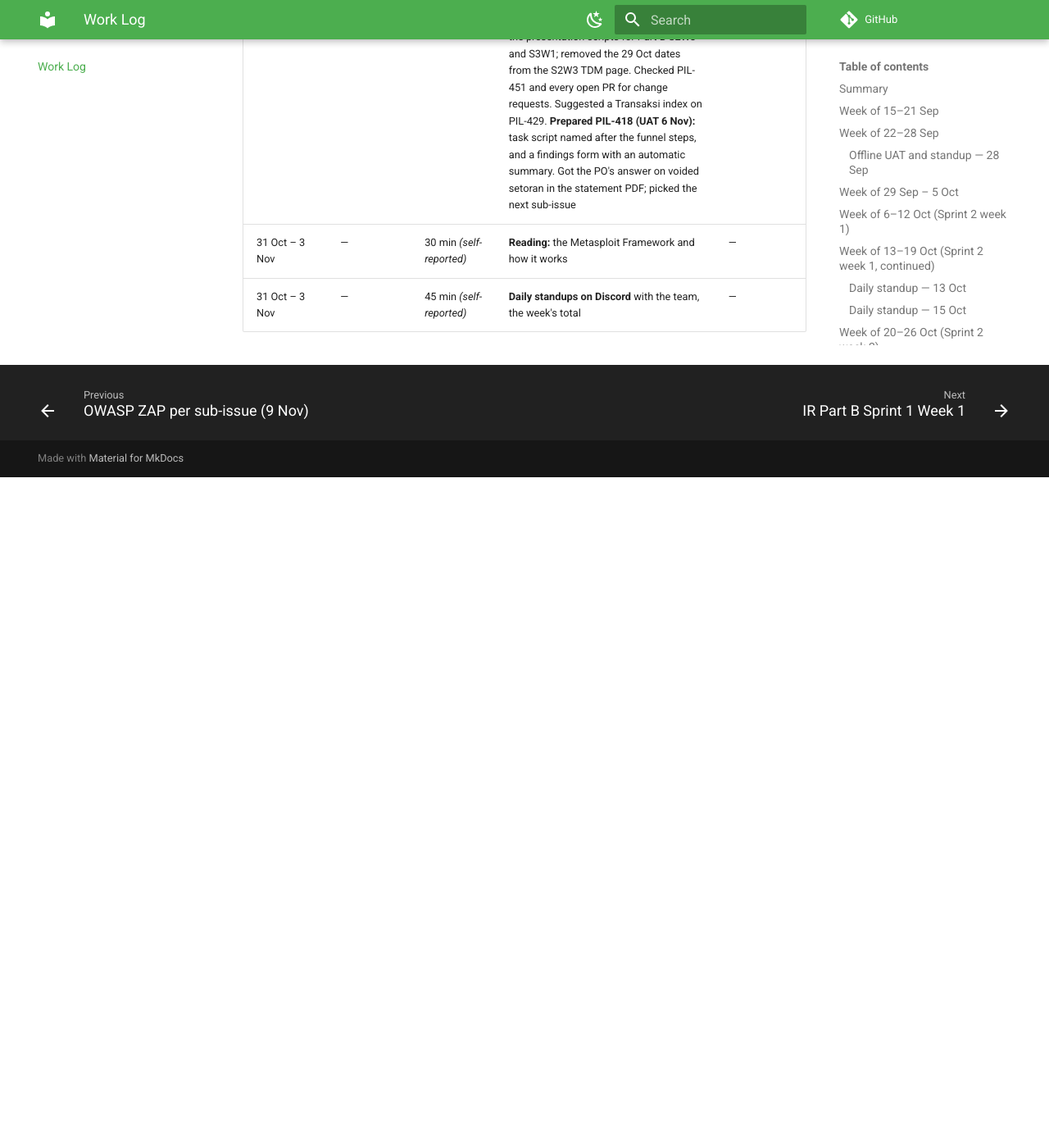
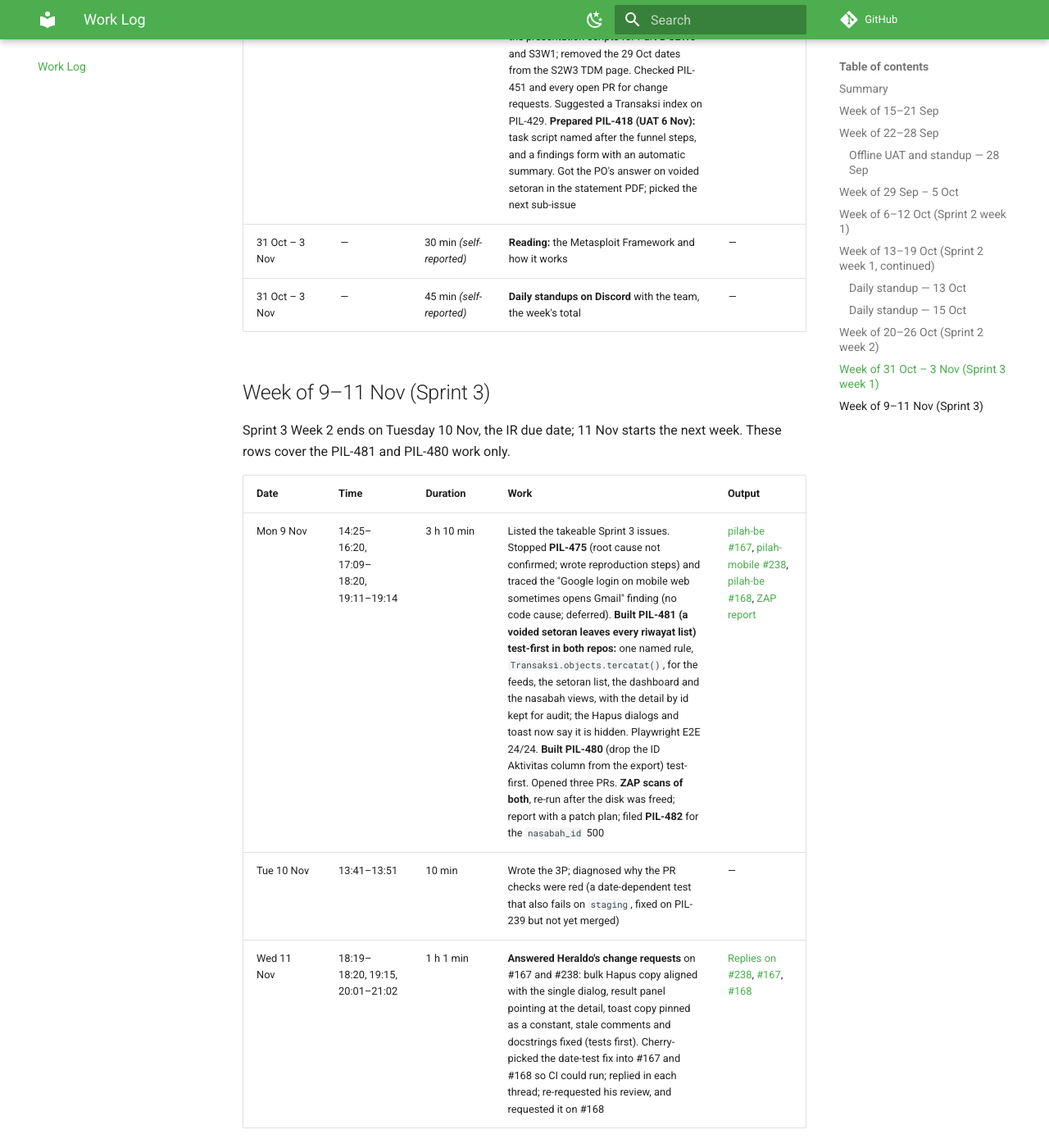
Before and after one commit to mvfi0/pilah-docs, an MkDocs documentation site: the page built from docs/logs/index.md, in a window 1280 px wide and 1400 px high, scrolled down 13129 px. Shown: the whole window at 82% size. Built offline with MkDocs 1.6.1 and Material for MkDocs 9.7.7, drawn with Linux system fonts in a browser that asks for light colours; comment, search, counter and statistics services are not loaded; before the commit the page ends 13711 px from its top, so only the background shows below that.

Commit message:
docs(log): log 9-11 Nov (PIL-481, PIL-480, review round); ZAP patch plan names PIL-482
Work log gets the week of 9-11 Nov. The ZAP report's patch plan row 1 now
points at PIL-482 instead of "needs a Linear issue".

OWASP: A09 Logging and Monitoring Failures (the log records what changed and
when), A04 Insecure Design (finding 1 now has an owner), A05 Security
Misconfiguration, A01 Broken Access Control, A08 Software and Data Integrity
Failures (void stays auditable) all appear in the linked report.

Co-Authored-By: Claude Sonnet 5.5 <noreply@anthropic.com>

```diff
--- a/docs/logs/index.md
+++ b/docs/logs/index.md
@@ -136,3 +136,13 @@ The IR claims this week as [Sprint 3 Week 1](../review-sprint-3-week-1/index.md)
 | Tue 3 Nov | 17:00–23:00 | 6 h *(self-reported)* | **Answered Rifqi's and Gabriel's reviews on PIL-428** test-first, with an OWASP A04 tag on each fix: a deadlock between voiding a setoran and editing a pencairan (fixed lock order); a WhatsApp receipt sent for a setoran voided mid-request (now sent under the row lock); the `batalkan` OpenAPI contract; an enum refactor reverted after a SonarCloud blocker, replaced by a guard test. Null-safe refactor on the mobile row. Wrote the presentation scripts for Part B S2W3 and S3W1; removed the 29 Oct dates from the S2W3 TDM page. Checked PIL-451 and every open PR for change requests. Suggested a Transaksi index on PIL-429. **Prepared PIL-418 (UAT 6 Nov):** task script named after the funnel steps, and a findings form with an automatic summary. Got the PO's answer on voided setoran in the statement PDF; picked the next sub-issue | [pilah-be #145 commits `db11e85`…`2ba92b3`](https://github.com/bank-sampah-PILAH/pilah-be/pull/145/commits), [`0567dc71`](https://github.com/bank-sampah-PILAH/pilah-mobile/commit/0567dc71) |
 | 31 Oct – 3 Nov | — | 30 min *(self-reported)* | **Reading:** the Metasploit Framework and how it works | — |
 | 31 Oct – 3 Nov | — | 45 min *(self-reported)* | **Daily standups on Discord** with the team, the week's total | — |
+
+## Week of 9–11 Nov (Sprint 3)
+
+Sprint 3 Week 2 ends on Tuesday 10 Nov, the IR due date; 11 Nov starts the next week. These rows cover the PIL-481 and PIL-480 work only.
+
+| Date | Time | Duration | Work | Output |
+|---|---|---|---|---|
+| Mon 9 Nov | 14:25–16:20, 17:09–18:20, 19:11–19:14 | 3 h 10 min | Listed the takeable Sprint 3 issues. Stopped **PIL-475** (root cause not confirmed; wrote reproduction steps) and traced the "Google login on mobile web sometimes opens Gmail" finding (no code cause; deferred). **Built PIL-481 (a voided setoran leaves every riwayat list) test-first in both repos:** one named rule, `Transaksi.objects.tercatat()`, for the feeds, the setoran list, the dashboard and the nasabah views, with the detail by id kept for audit; the Hapus dialogs and toast now say it is hidden. Playwright E2E 24/24. **Built PIL-480** (drop the ID Aktivitas column from the export) test-first. Opened three PRs. **ZAP scans of both**, re-run after the disk was freed; report with a patch plan; filed **PIL-482** for the `nasabah_id` 500 | [pilah-be #167](https://github.com/bank-sampah-PILAH/pilah-be/pull/167), [pilah-mobile #238](https://github.com/bank-sampah-PILAH/pilah-mobile/pull/238), [pilah-be #168](https://github.com/bank-sampah-PILAH/pilah-be/pull/168), [ZAP report](../security/zap-2026-11-09.md) |
+| Tue 10 Nov | 13:41–13:51 | 10 min | Wrote the 3P; diagnosed why the PR checks were red (a date-dependent test that also fails on `staging`, fixed on PIL-239 but not yet merged) | — |
+| Wed 11 Nov | 18:19–18:20, 19:15, 20:01–21:02 | 1 h 1 min | **Answered Heraldo's change requests** on #167 and #238: bulk Hapus copy aligned with the single dialog, result panel pointing at the detail, toast copy pinned as a constant, stale comments and docstrings fixed (tests first). Cherry-picked the date-test fix into #167 and #168 so CI could run; replied in each thread; re-requested his review, and requested it on #168 | [Replies on #238](https://github.com/bank-sampah-PILAH/pilah-mobile/pull/238#issuecomment-6796891632), [#167](https://github.com/bank-sampah-PILAH/pilah-be/pull/167#issuecomment-6796892408), [#168](https://github.com/bank-sampah-PILAH/pilah-be/pull/168#issuecomment-6796893115) |
```
Also changed, not shown: docs/security/zap-2026-11-09.md (+1 -1 lines).
